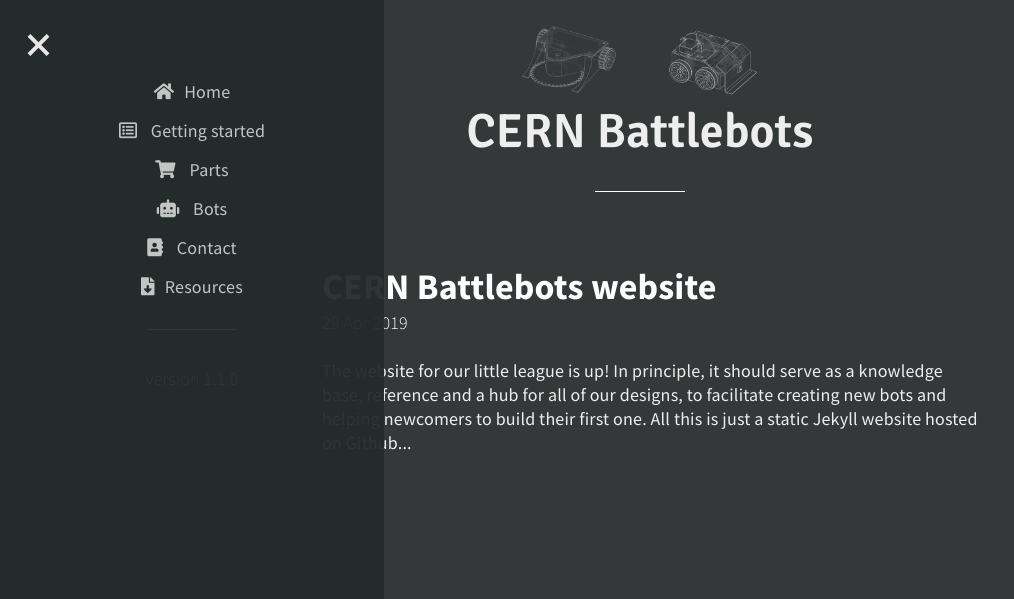
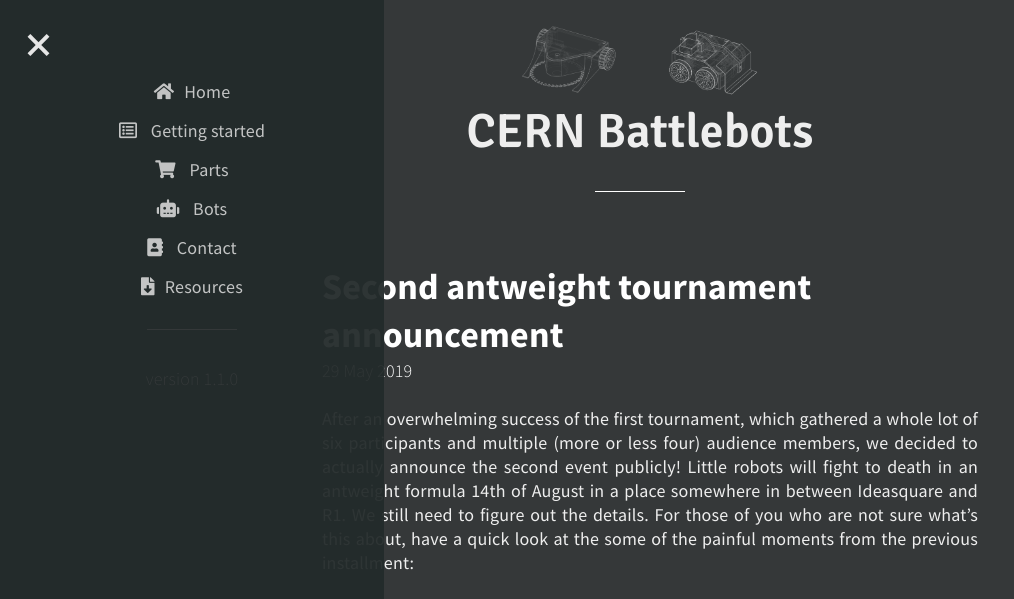
Before and after one commit to Styku/cern-battlebots, a Jekyll site: the page built from index.html, in a window 1280 px wide and 1400 px high. Shown: the top 599 px of the window, without its empty margins (0-1014 px from the left). Built offline with Jekyll 4.4.1, drawn with Linux system fonts in a browser that asks for light colours; nearby versions of some CDN libraries; the list of posts is cut into pages by our own code; some of the changed text lies outside the part shown; grey boxes are pictures that could not be loaded.

Commit message:
2nd tournament

```diff
--- /dev/null
+++ b/_posts/2019-05-29-tournament-announcement.md
@@ -0,0 +1,15 @@
+---
+title: Second antweight tournament announcement
+---
+
+After an overwhelming success of the first tournament, which gathered a whole lot of six participants and multiple (more or less four) audience members, we decided to actually announce the second event publicly! Little robots will fight to death in an antweight formula 14th of August in a place somewhere in between Ideasquare and R1. We still need to figure out the details.
+For those of you who are not sure what's this about, have a quick look at the some of the painful moments from the previous installment:
+<iframe class="youtube" width="560" height="315" src="https://www.youtube.com/embed/lFrY0VgM4CE" frameborder="0" allow="accelerometer; autoplay; encrypted-media; gyroscope; picture-in-picture" allowfullscreen></iframe>
+<!-- more -->
+
+
+If you would like to actively participate in the process of joyful, downsized destruction - let us know using the [Contact form]({{ site.url }}/contact) on this website. In the [Bots]({{ site.url }}/bots) section you can read the build guides for some of the previous participants, along with necessary design files, parts lists etc. That would be a good place to start if you are unsure how to fix a combat robot.
+
+### Rules
+
+Arena is a box of roughly 100cm x 100cm x 25cm dimensions. The __weight restriction__ is __250g__ and there are __no dimensional restrictions__ as long as your robot fits in the arena.
--- a/_sass/custom.scss
+++ b/_sass/custom.scss
@@ -209,3 +209,15 @@
 .detailed-part:hover{
   background-color: lighten($background-color, 10%);
 }
+
+.youtube
+{
+  display: block;
+  margin: auto;
+  text-align: center;
+}
+
+.post-summary p
+{
+  text-align: justify;
+}
--- a/index.html
+++ b/index.html
@@ -8,8 +8,17 @@
 
 	  <li class="post">
 	  	<h2><a href="{% if site.baseurl == "/" %}{{ post.url }}{% else %}{{ post.url | prepend: site.baseurl }}{% endif %}">{{ post.title }}</a></h2>
-	  	<time datetime="{{ post.date | date_to_xmlschema }}" class="by-line">{{ post.date | date_to_string }}</time>
-	  	<p>{{ post.content | strip_html | truncatewords:50 }}</p>
+			<time datetime="{{ post.date | date_to_xmlschema }}" class="by-line">{{ post.date | date_to_string }}</time>
+			<div class="post-summary">
+				{% if post.content contains "<!-- more -->" %}
+				{{ post.content | split:"<!-- more -->" | first % }}
+				<div style="text-align:right;">
+					<a href="{{ post.url }}"> Read more</a>
+				</div>
+				{% else %}
+					{{ post.content }}
+				{% endif %}
+			</div>
 	  </li>
 
     {% endfor %}
```
